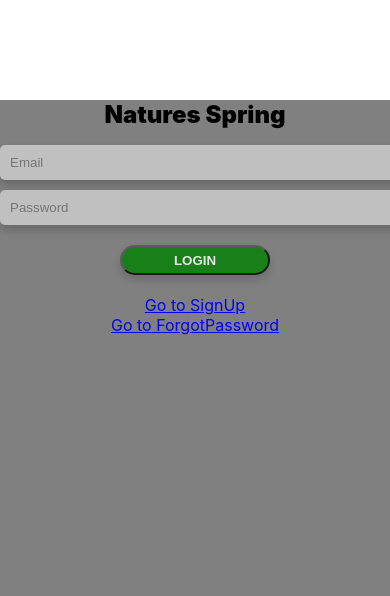
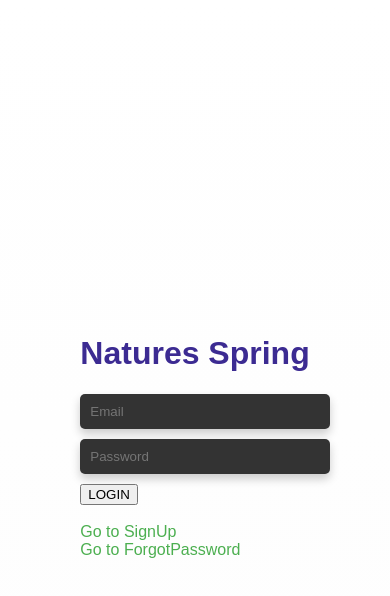
Before and after one commit to Harshvardhan2609/LoginPortal, a React (Create React App) app: page / in a window 390 px wide. Shown: the top 596 px of the page. Built offline with nearby package versions, Linux system fonts and the light colour scheme.

Commit message:
Payment gataway intergrated

```diff
--- a/package.json
+++ b/package.json
@@ -9,6 +9,7 @@
     "@testing-library/jest-dom": "^5.17.0",
     "@testing-library/react": "^13.4.0",
     "@testing-library/user-event": "^13.5.0",
+    "axios": "^1.4.0",
     "react": "^18.2.0",
     "react-dom": "^18.2.0",
     "react-native": "^0.72.4",
--- a/src/App.css
+++ b/src/App.css
@@ -1,53 +1,34 @@
 /* Body styles */
-.Body {
-  background-color: grey;
+body {
+  background: linear-gradient(to bottom, #ffffff, #fdfdfd);
+  color: #3c2b92;
+  font-family: Arial, sans-serif;
+  display: grid;
+  flex-direction: column;
+  justify-content: center;
+  align-items: center;
   height: 100vh;
+  font-size: 16px;
 }
 
 /* Header text styles */
-.welcomeTextStyles {
+h1 {
   text-align: center;
-  font-weight: 900;
-  flex-direction: column;
+  font-weight: bold;
+  margin-top: 50px;
 }
 
-/* Header text div styles */
-.headerTextDiv {
-  margin-top: 100px;
-  text-align: center;
-}
-
-/* Button text styles */
-.buttonTextStyles {
-  border-radius: 50px;
-  width: 150px;
-  height: 30px;
-  margin-top: 10px;
-  background-color: green;
-  text-align: center;
-  cursor: pointer;
-  color: white;
-  font-weight: bold;
+/* Form styles */
+form {
+  background-color: rgba(0, 0, 0, 0.8);
+  color: #fff;
+  max-width: 500px;
+  margin: auto;
+  margin-top: auto;
+  margin-bottom: 20px;
+  padding: 30px;
+  border-radius: 5px;
   box-shadow: 0px 5px 10px rgba(0, 0, 0, 0.2);
-  opacity: 0.8;
-  transition: opacity 0.3s ease-in-out;
-}
-
-.buttonTextStyles:hover {
-  opacity: 1;
-}
-
-/* Input style text */
-.inputstyleText {}
-
-/* Link styles */
-a {
-  color: blue;
-  text-decoration: underline;
-}
-
-a:hover {
-  color: red;
 }
 
 /* Input styles */
@@ -56,15 +37,38 @@ input[type="password"] {
   width: 100%;
   padding: 10px;
   margin-bottom: 10px;
-  background-color: rgba(255, 255, 255, 0.5);
+  background-color: #333;
+  color: #fff;
   border: none;
   border-radius: 5px;
   box-shadow: 0px 5px 10px rgba(0, 0, 0, 0.2);
 }
 
-/* Responsive styles */
-@media screen and (max-width: 600px) {
-  .welcomeTextStyles {
-    font-size: 24px;
-  }
+/* Button styles */
+button[type="submit"] {
+  border-radius: 50px;
+  width: 100%;
+  height: 40px;
+  margin-top: 10px;
+  background-color: #4CAF50;
+  text-align: center;
+  cursor: pointer;
+  color: #fff;
+  font-weight: bold;
+  box-shadow: 0px 5px 10px rgba(0, 0, 0, 0.2);
+  transition: background-color 0.3s ease-in-out;
 }
+
+button[type="submit"]:hover {
+  background-color: #3e8e41;
+}
+
+/* Link styles */
+a {
+  color: #4CAF50;
+  text-decoration: none;
+}
+
+a:hover {
+  text-decoration: underline;
+}
--- a/src/Components/Cart/Cart.jsx
+++ b/src/Components/Cart/Cart.jsx
@@ -18,6 +18,7 @@ import {
   productImage12,
   productImage13,
 } from "../assests/assets";
+import axios from "axios";
 
 export default function Cart() {
   const navigate = useNavigate();
@@ -136,12 +137,90 @@ export default function Cart() {
     );
   };
 
+  function loadScript(src) {
+    return new Promise((resolve) => {
+      const script = document.createElement("script");
+      script.src = src;
+      script.onload = () => {
+        resolve(true);
+      };
+      script.onerror = () => {
+        resolve(false);
+      };
+      document.body.appendChild(script);
+    });
+  }
+
+  async function displayRazorpay() {
+    const res = await loadScript(
+      "https://checkout.razorpay.com/v1/checkout.js"
+    );
+
+    if (!res) {
+      alert("Razorpay SDK failed to load. Are you online?");
+      return;
+    }
+
+    // creating a new order
+    const result = await axios.post("http://localhost:5000/payment/orders");
+
+    if (!result) {
+      alert("Server error. Are you online?");
+      return;
+    }
+
+    // Getting the order details back
+    const { amount, id: order_id, currency } = result.data;
+
+    const options = {
+      key: "rzp_test_nFfnAMA5AJRLPM", //"rzp_test_r6FiJfddJh76SI", // Enter the Key ID generated from the Dashboard
+      amount: amount.toString(),
+      currency: currency,
+      name: "Natures Spring.",
+      description: "Test Transaction",
+      // image: { logo },
+      order_id: order_id,
+      handler: async function (response) {
+        const data = {
+          orderCreationId: order_id,
+          razorpayPaymentId: response.razorpay_payment_id,
+          razorpayOrderId: response.razorpay_order_id,
+          razorpaySignature: response.razorpay_signature,
+        };
+
+        const result = await axios.post(
+          "http://localhost:5000/payment/success",
+          data
+        );
+
+        alert(result.data.msg);
+      },
+      prefill: {
+        name: "Harshvardhan Singh",
+        email: "harshvardhansingh2609@gmail.com",
+        contact: "9999112923",
+      },
+      notes: {
+        address: "Natures Fresh Harshs Office",
+      },
+      theme: {
+        color: "#61dafb",
+      },
+    };
+
+    const paymentObject = new window.Razorpay(options);
+    paymentObject.open();
+  }
+
   return (
     <div>
       {/* <p>cart screen</p> */}
       {cartArr?.map((item) => {
         return renderProducts(item);
       })}
+      <button className="App-link" onClick={displayRazorpay}>
+        Pay
+      </button>
     </div>
   );
 }
--- a/src/Components/Home/Home.jsx
+++ b/src/Components/Home/Home.jsx
@@ -142,11 +142,14 @@ const Home = () => {
   return (
     <div
       style={{
-        alignContent: "center",
-        // backgroundColor: "red",
-        justifyContent: "center",
+        // marginTop: "100px",
+        // alignContent: "center",
+        // justifyContent: "center",
         marginLeft: "150px",
         marginRight: "150px",
+        // display: "flex",
+        height: "200vh",
+        // flexGrow: "inherit",
       }}
     >
       <div style={{ flexDirection: "column" }}>
--- a/src/Components/Signup/Signup.jsx
+++ b/src/Components/Signup/Signup.jsx
@@ -68,29 +68,29 @@ const SignUp = () => {
     >
       <div1>
         <input
-          placeholder="Enter your FirstName"
+          placeholder="Enter your First Name"
           type="text"
           value={firstName}
           onChange={(obj) => onChangefirstName(obj.target.value)}
         />
         <br />
         <input
-          placeholder="Enter your lastName"
+          placeholder="Enter your Last Name"
           type="text"
           value={lastName}
           onChange={(obj) => onChangelastName(obj.target.value)}
         />
         <br />
         <input
-          placeholder="Enter your emailId"
+          placeholder="Enter your Email Id"
           type="text"
           value={emailId}
           onChange={(obj) => onChangeemailId(obj.target.value)}
         />
         <br />
         <input
-          placeholder="Enter your mobileNo"
-          type="number"
+          placeholder="Enter your Mobile Number"
+          type="text"
           value={mobileNo}
           onChange={(obj) => onChangemobileNo(obj.target.value)}
         />{" "}
```
Also changed, not shown: 1 other file (tests, documents, lock files or other folders).
